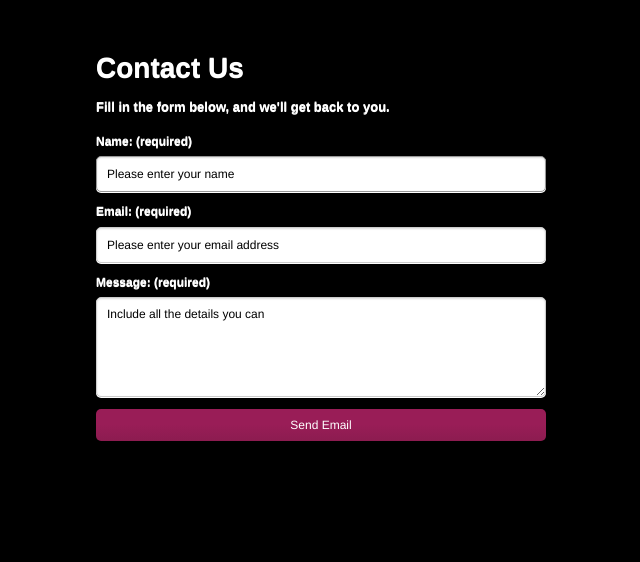
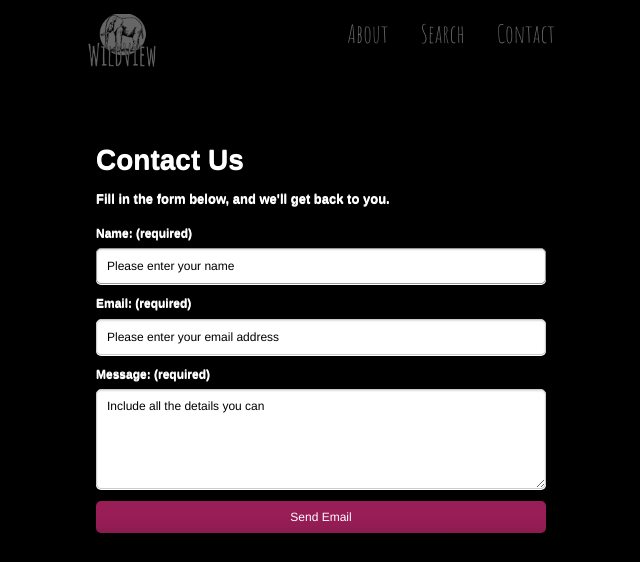
Before and after one commit to EVelez79/Visionaries, a Python web app: template wildview/templates/contact.html in a window 1280 px wide. Shown: the top 562 px of the page, without its empty margins (319-959 px from the left). Run offline with Jinja, Linux system fonts and the light colour scheme; the template is opened without the code that fills it, so the values that code supplies are empty.

Commit message:
newer edits

```diff
--- a/wildview/templates/contact.html
+++ b/wildview/templates/contact.html
@@ -14,6 +14,17 @@
   <body>
 
   	<div class="wrapper">
+
+      <!-- This is the navigation pane -->
+
+      <ul id="NavigationBar" style= "list-style-type: none;">
+        <li><a href="/contact">Contact</a></li>
+        <li><a href="/search">Search</a></li>
+        <li><a href="/about">About</a></li>
+        <li style="float:left;"><a class="active" href="/"><img style="width: 70px; height 70px;" id="WildViewlogo.jpg" src="static/WildViewlogo.jpg"></a></li>
+
+      </ul>
+      <!-- End of navigation pane -->
 
 
   		<div id="main" style="padding:20px 0 0 0;">
```
